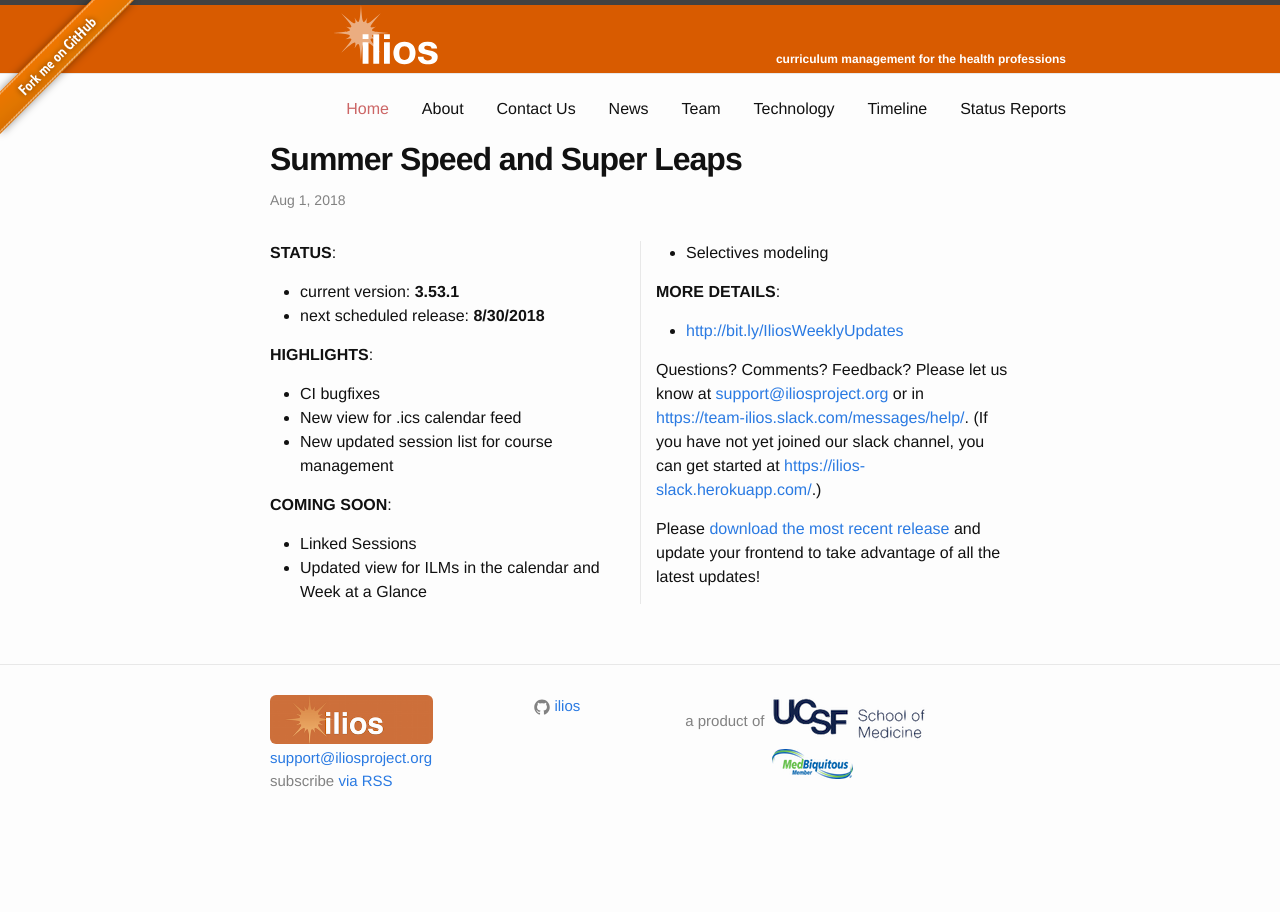
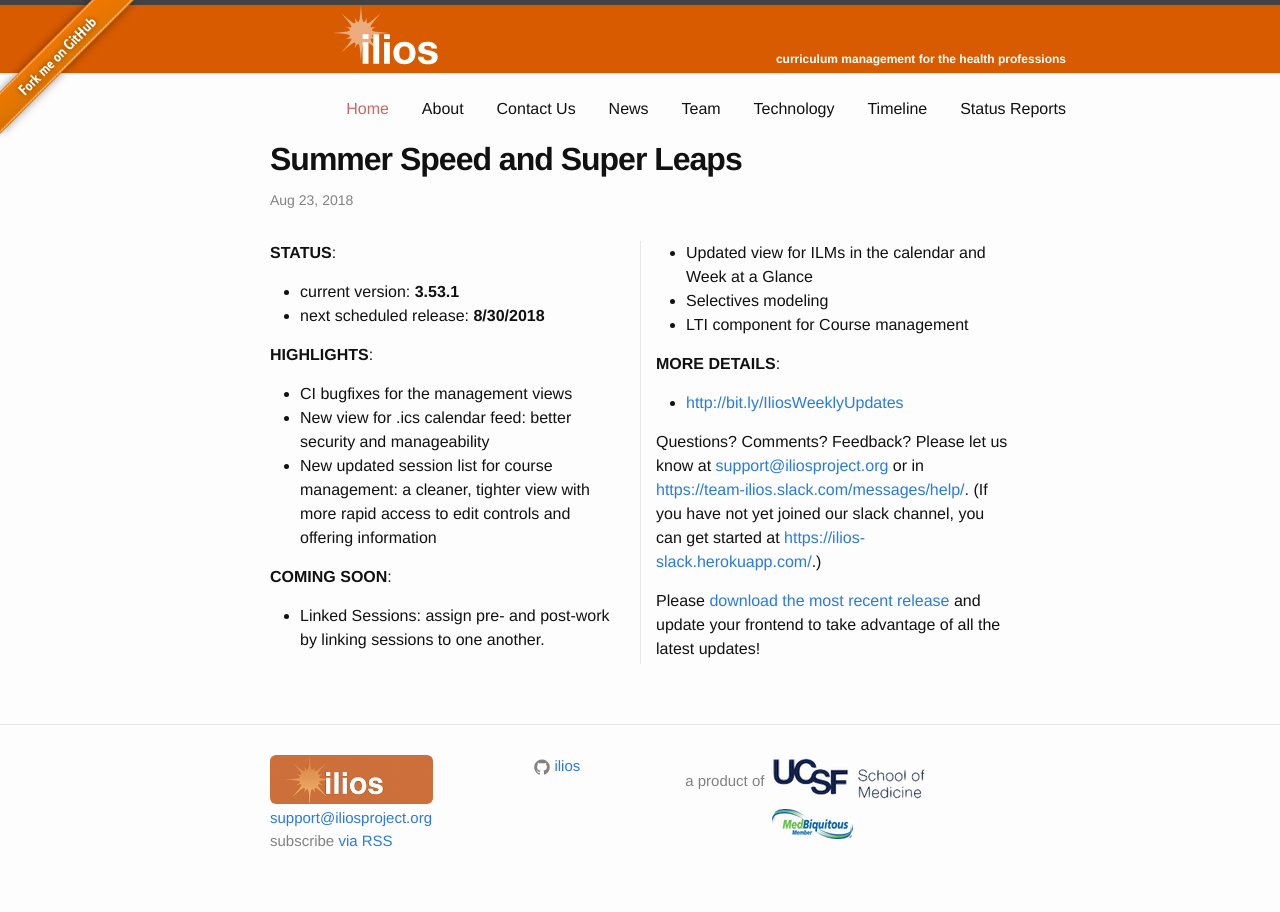
Before and after one commit to ilios/iliosproject.org, a Jekyll site: the page built from _posts/2018-08-21-updates.markdown, in a window 1280 px wide. Built offline with Jekyll 4.4.1, drawn with Linux system fonts in a browser that asks for light colours.

Commit message:
minor edits

```diff
--- a/_posts/2018-08-21-updates.markdown
+++ b/_posts/2018-08-21-updates.markdown
@@ -1,7 +1,7 @@
 ---
 layout: post
 title: Summer Speed and Super Leaps
-date: 2018-08-01  13:00:00
+date: 2018-08-23  13:00:00
 categories: updates
 ---
 __STATUS__:
@@ -9,14 +9,15 @@
 - next scheduled release: __8/30/2018__
 
 __HIGHLIGHTS__:
-- CI bugfixes
-- New view for .ics calendar feed
-- New updated session list for course management
+- CI bugfixes for the management views
+- New view for .ics calendar feed: better security and manageability
+- New updated session list for course management: a cleaner, tighter view with more rapid access to edit controls and offering information
 
 __COMING SOON__:
-- Linked Sessions
+- Linked Sessions: assign pre- and post-work by linking sessions to one another.
 - Updated view for ILMs in the calendar and Week at a Glance
 - Selectives modeling
+- LTI component for Course management
 
 __MORE DETAILS__:
 - [http://bit.ly/IliosWeeklyUpdates](http://bit.ly/IliosWeeklyUpdates){:target="updates"}
```
